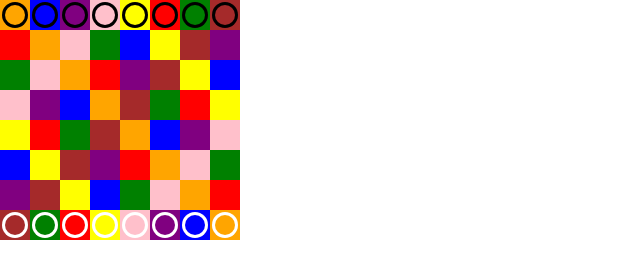
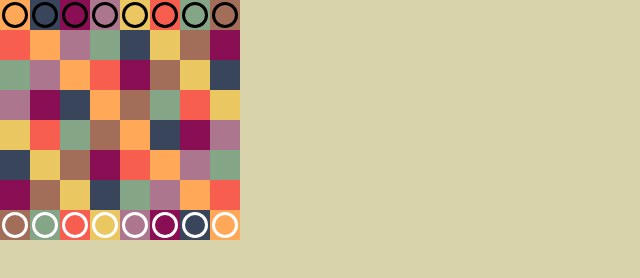
Before and after one commit to ibtawfik/KMSD, a website: page game.html in a window 1280 px wide. Shown: the whole page, without its empty margins (0-640 px from the left). Drawn offline with nearby package versions, Linux system fonts and the light colour scheme; some packages are replaced by stand-ins of ours; a script that the page names is missing.

Commit message:
adjusted colors to make the game looks better

```diff
--- a/game.css
+++ b/game.css
@@ -9,6 +9,7 @@ html, body {
   height: 240px;
   overflow: hidden;
   position: fixed!important;
+  background: #D8D3AB;
 }
 
 .cell {
@@ -70,7 +71,7 @@ Piece Colors
 .OR {
   width: 20px;
   height: 20px;
-  background: orange;
+  background: #FFA858;
   position: relative;
   top: 3px;
   left: 3px;
@@ -84,7 +85,7 @@ Piece Colors
 .RE {
   width: 20px;
   height: 20px;
-  background: red;
+  background: #F75E50;
   position: relative;
   top: 3px;
   left: 3px;
@@ -97,7 +98,7 @@ Piece Colors
 .GR {
   width: 20px;
   height: 20px;
-  background: green;
+  background: #84A586;
   position: relative;
   top: 3px;
   left: 3px;
@@ -110,7 +111,7 @@ Piece Colors
 .BR {
   width: 20px;
   height: 20px;
-  background: brown;
+  background: #A26E59;
   position: relative;
   top: 3px;
   left: 3px;
@@ -123,7 +124,7 @@ Piece Colors
 .BL {
   width: 20px;
   height: 20px;
-  background: blue;
+  background: #39455A;
   position: relative;
   top: 3px;
   left: 3px;
@@ -136,7 +137,7 @@ Piece Colors
 .YE {
   width: 20px;
   height: 20px;
-  background: yellow;
+  background: #EAC761;
   position: relative;
   top: 3px;
   left: 3px;
@@ -149,7 +150,7 @@ Piece Colors
 .PU {
   width: 20px;
   height: 20px;
-  background: purple;
+  background: #890E53;
   position: relative;
   top: 3px;
   left: 3px;
@@ -162,7 +163,7 @@ Piece Colors
 .PI {
   width: 20px;
   height: 20px;
-  background: pink;
+  background: #AC768F;
   position: relative;
   top: 3px;
   left: 3px;
--- a/game.js
+++ b/game.js
@@ -103,14 +103,14 @@ angular.module('myApp', ['ngDraggable'])
           currSquare.col = c;
 
           switch(gridColor) {
-            case 'OR': currSquare.color = 'orange'; break;
-            case 'BL': currSquare.color = 'blue'; break;
-            case 'PU': currSquare.color = 'purple'; break;
-            case 'PI': currSquare.color = 'pink'; break;
-            case 'YE': currSquare.color = 'yellow'; break;
-            case 'RE': currSquare.color = 'red'; break;
-            case 'GR': currSquare.color = 'green'; break;
-            case 'BR': currSquare.color = 'brown'; break;
+            case 'OR': currSquare.color = 'FFA858'; break;
+            case 'BL': currSquare.color = '39455A'; break;
+            case 'PU': currSquare.color = '890E53'; break;
+            case 'PI': currSquare.color = 'AC768F'; break;
+            case 'YE': currSquare.color = 'EAC761'; break;
+            case 'RE': currSquare.color = 'F75E50'; break;
+            case 'GR': currSquare.color = '84A586'; break;
+            case 'BR': currSquare.color = 'A26E59'; break;
           }
 
           $scope.uiBoard[r][c] = currSquare;
```
